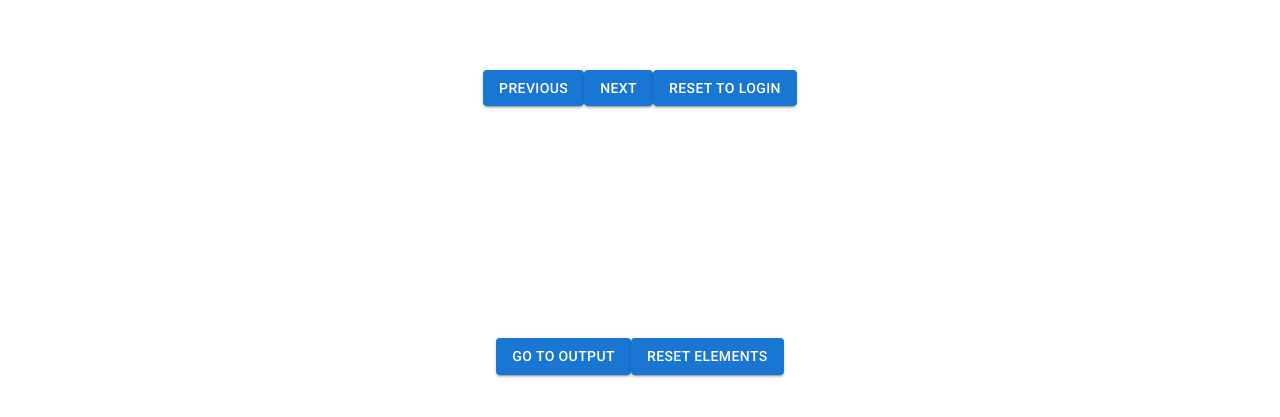
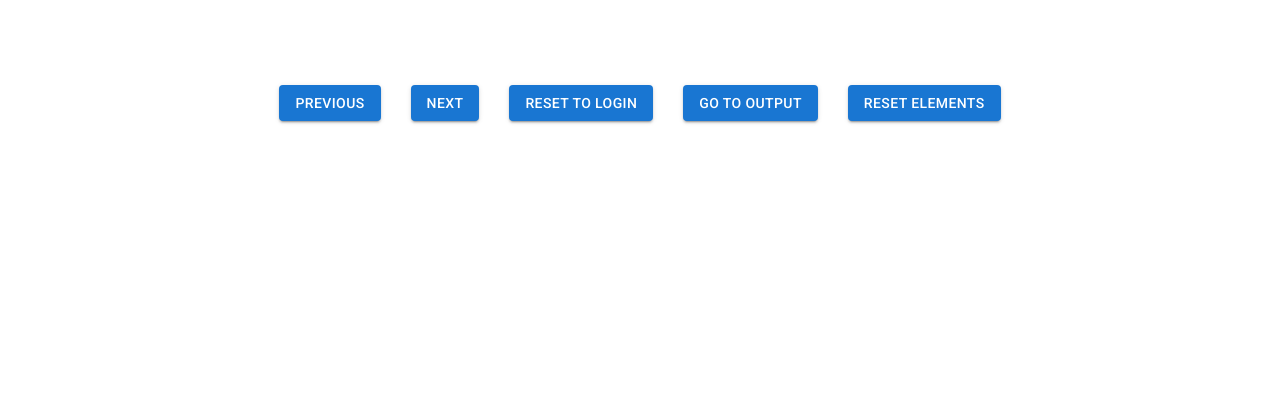
Before and after one commit to AdityaRaj1440/SIH_GraphicalPassword, a React (Create React App) app in the folder login/: page /login in a window 1280 px wide. Shown: the part 269-686 px from the top of the page. Built offline with nearby package versions, Linux system fonts and the light colour scheme.

Commit message:
fixed button layout, removed temp view, added shuffle before output

```diff
--- a/login/src/ImageGrid.js
+++ b/login/src/ImageGrid.js
@@ -39,6 +39,10 @@ const ImageGrid = ({ selectedImg, setSelectedImg }) => {
         if (status < 6) {
             alert("You didn't select enough images for output")
         } else {
+            let shuffArr = selectedImg.slice()
+            shuffArr = shuffArr.sort(() => Math.random() - 0.5)
+            setSelectedImg(shuffArr)
+            console.log(selectedImg)
             return (
                 navigate("/output")
             )
@@ -111,14 +115,30 @@ const ImageGrid = ({ selectedImg, setSelectedImg }) => {
             {console.log(selectedImg)}
 
             <div>
-                <Button variant="contained" onClick={prev}>Previous</Button>
-                <Button variant="contained" onClick={next}>Next</Button>
-                <Button variant="contained" onClick={submit}>Reset to Login</Button>
+                <Button style={{
+                    margin:15
+                }}
+                variant="contained" onClick={prev}>Previous</Button>
+                <Button style={{
+                    margin:15
+                }}
+                variant="contained" onClick={next}>Next</Button>
+                <Button style={{
+                    margin:15
+                }}
+                variant="contained" onClick={submit}>Reset to Login</Button>
+                <Button style={{
+                    margin:15
+                }}
+                variant="contained" onClick={output}>Go to output</Button>
+                <Button style={{
+                    margin:15
+                }}
+                variant="contained" onClick={reset}>Reset elements</Button>
             </div>
-            <Grid selectedImg={selectedImg} />
+
             <div>
-                <Button variant="contained" onClick={output}>Go to output</Button>
-                <Button variant="contained" onClick={reset}>Reset elements</Button>
+
 
             </div>
 
--- a/login/src/Output.js
+++ b/login/src/Output.js
@@ -30,8 +30,8 @@ const Output = ({ selectedImg, setSelectedImg }) => {
             <Grid selectedImg={selectedImg} />
 
             <div>
-                <Button variant="contained" onClick={shufflestupid}>Shuffle</Button>
                 <Button variant="contained" onClick={submit}>Reset to Login</Button>
+                <Button variant="contained" >Log in</Button>
 
             </div>
         </div>
```
